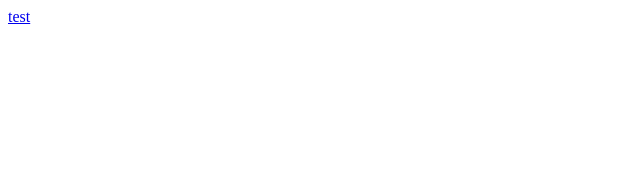
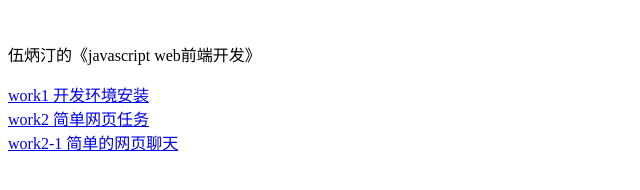
Before and after one commit to WUBINGTING0819/jswork, a plain HTML site: page index.html in a window 1280 px wide. Shown: the whole page, without its empty margins (0-640 px from the left). Drawn offline with Linux system fonts and the light colour scheme.

Commit message:
修改之后

```diff
--- a/index.html
+++ b/index.html
@@ -6,10 +6,10 @@
     <meta http-equiv="X-UA-Compatible" content="ie=edge">
     <title>Document</title>
 </head>
-<body>
-    <script>
-        alert('伍炳汀的第一个网页程序')
-    </script>
-    <a href="javascript:alert('Hello');">test</a>
+<br>
+    <p>伍炳汀的《javascript web前端开发》</p>
+    <a href="work1/index.html">work1 开发环境安装</a></br>
+    <a href="work2/index.html">work2 简单网页任务</a></br>
+    <a href="work2/index1.html">work2-1 简单的网页聊天</a>
 </body>
 </html>
```
Also changed, not shown: work1/index.html (added, +15 -0 lines), work2/ind.html (renamed from ind.html).
